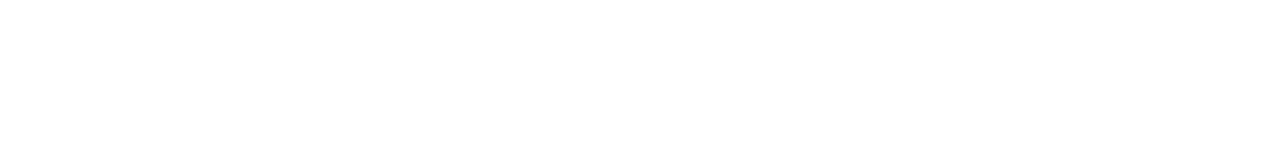
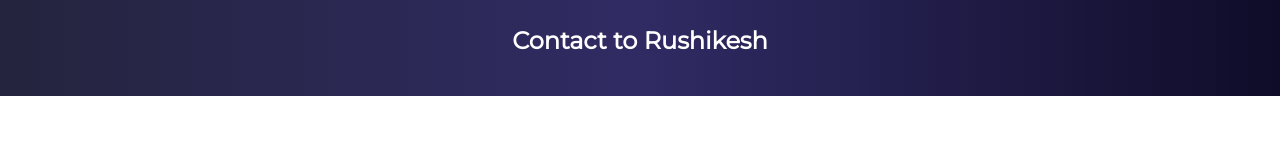
Before and after one commit to rushi-173/Contact-Form, a plain HTML site: page index.html in a window 1280 px wide. Drawn offline with Linux system fonts and the light colour scheme.

Commit message:
style: body and nav

```diff
--- a/index.html
+++ b/index.html
@@ -4,11 +4,11 @@
     <meta charset="UTF-8">
     <meta name="viewport" content="width=device-width, initial-scale=1.0">
     <title>Contact Form</title>
-    <link src="./style.css" rel="stylesheet" type="text/css">
+    <link href="./style.css" rel="stylesheet" type="text/css">
 </head>
 <body>
     <nav>
-
+        <h1>Contact to Rushikesh</h1>
     </nav>
     <form>
 
--- a/style.css
+++ b/style.css
@@ -0,0 +1,26 @@
+@import url('https://fonts.googleapis.com/css2?family=Montserrat&display=swap');
+:root{
+    --grey-300: #D1D5DB;
+    --grey-800: #1F2937;
+}
+
+body{
+    margin: 0;
+    font-family: 'Montserrat', sans-serif;
+    background-color: var(--color-secondary-200);
+    height: 100vh;
+}
+
+nav{
+    background: #0f0c29;  /* fallback for old browsers */
+    background: -webkit-linear-gradient(to right, #24243e, #302b63, #0f0c29);  /* Chrome 10-25, Safari 5.1-6 */
+    background: linear-gradient(to right, #24243e, #302b63, #0f0c29); /* W3C, IE 10+/ Edge, Firefox 16+, Chrome 26+, Opera 12+, Safari 7+ */
+    padding: 0 0 1rem;
+    width: 100%;
+    color: white;
+    display: flex;
+    justify-content: center;
+    align-items: center;
+    flex-direction: column;
+    height: 10vh;
+}
```
